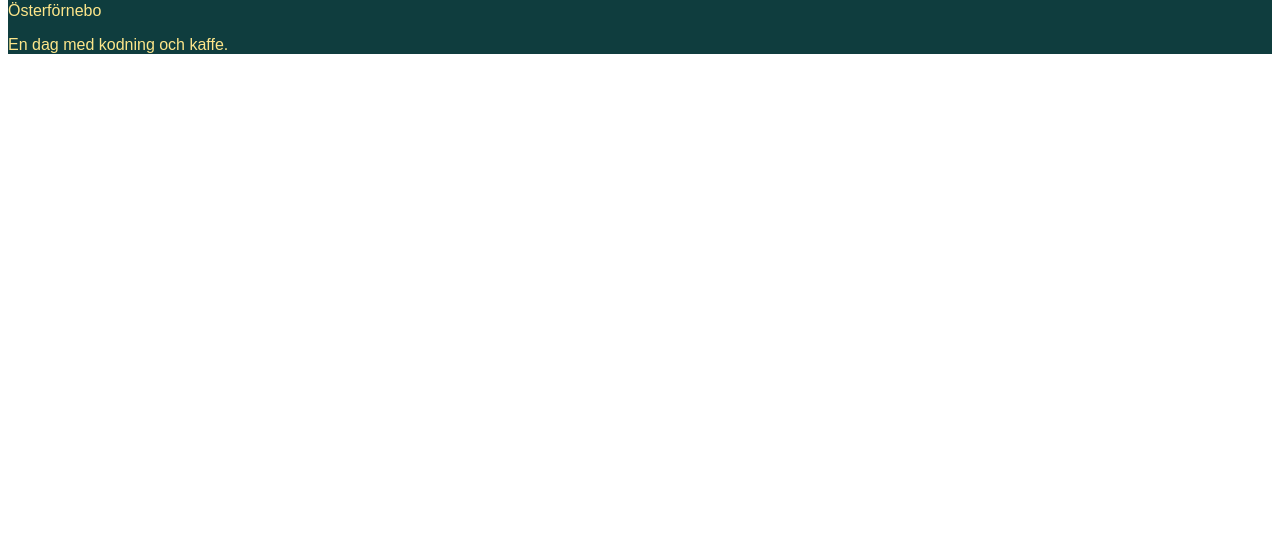
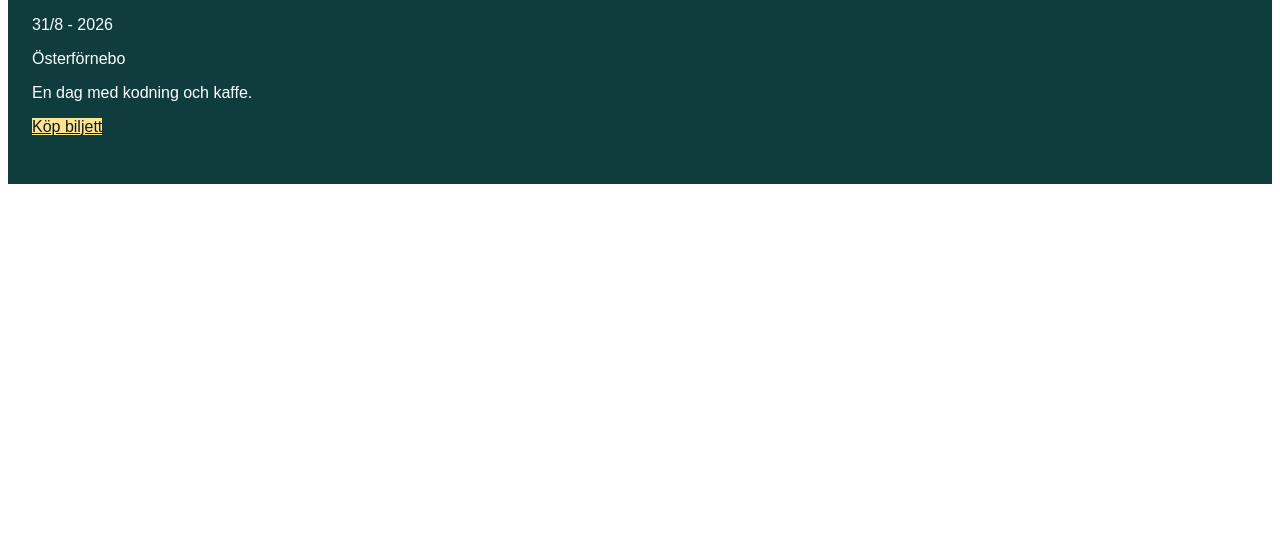
Before and after one commit to Maestro-Svensson/Hero-Camp, a plain HTML site: page index.html in a window 1280 px wide. Shown: the part 244-800 px from the top of the page. Drawn offline with Linux system fonts and the light colour scheme.

Commit message:
CSS: Bröt arvet medvetet på CTA-knapp

```diff
--- a/index.html
+++ b/index.html
@@ -18,6 +18,7 @@
   <p class="datum">31/8 - 2026</p>
   <p class="plats">Österförnebo</p>
   <p class="tagline">En dag med kodning och kaffe.</p>
+  <a class="btn" href="#">Köp biljett</a>
     </header>
 
 </body>
--- a/style.css
+++ b/style.css
@@ -1,24 +1,11 @@
 .hero {
-    background-color: #0f3d3e;
-    padding: 3rem, 1.5rem;
+  background-color: #0f3d3e;
+  padding: 3rem 1.5rem;
+  color: #ffffff;
+  font-family: sans-serif;
 }
 
-.hero h1 {
-    color: #fde68a;
-    font-family: sans-serif;
+.hero .btn {
+    background-color: #fde68a;
+    color: #0f172a;
 }
-
-.hero .datum {
-    color: #fde68a;
-    font-family: sans-serif;
-}
-
-.hero .plats {
-    color: #fde68a;
-    font-family: sans-serif;
-}
-
-.hero .tagline {
-    color: #fde68a;
-    font-family: sans-serif;
-}
```
Also changed, not shown: 1 other file.
